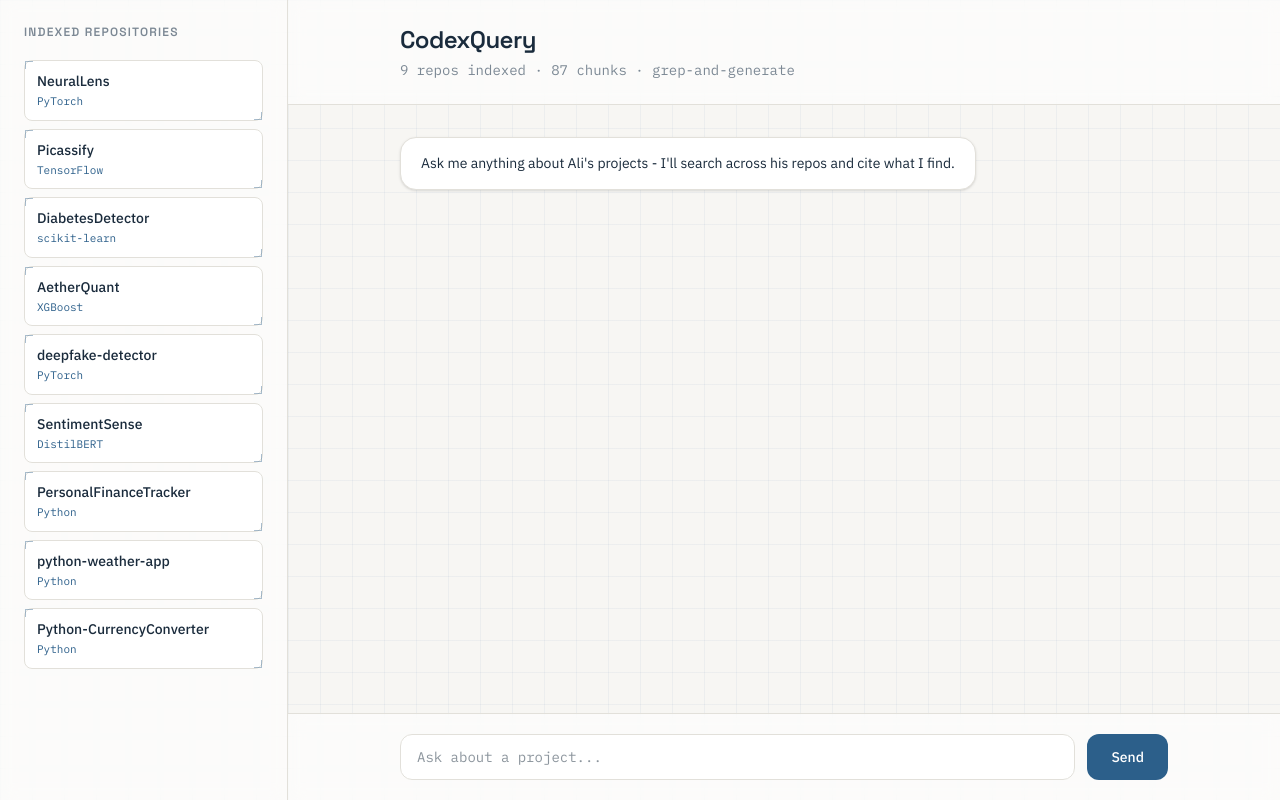
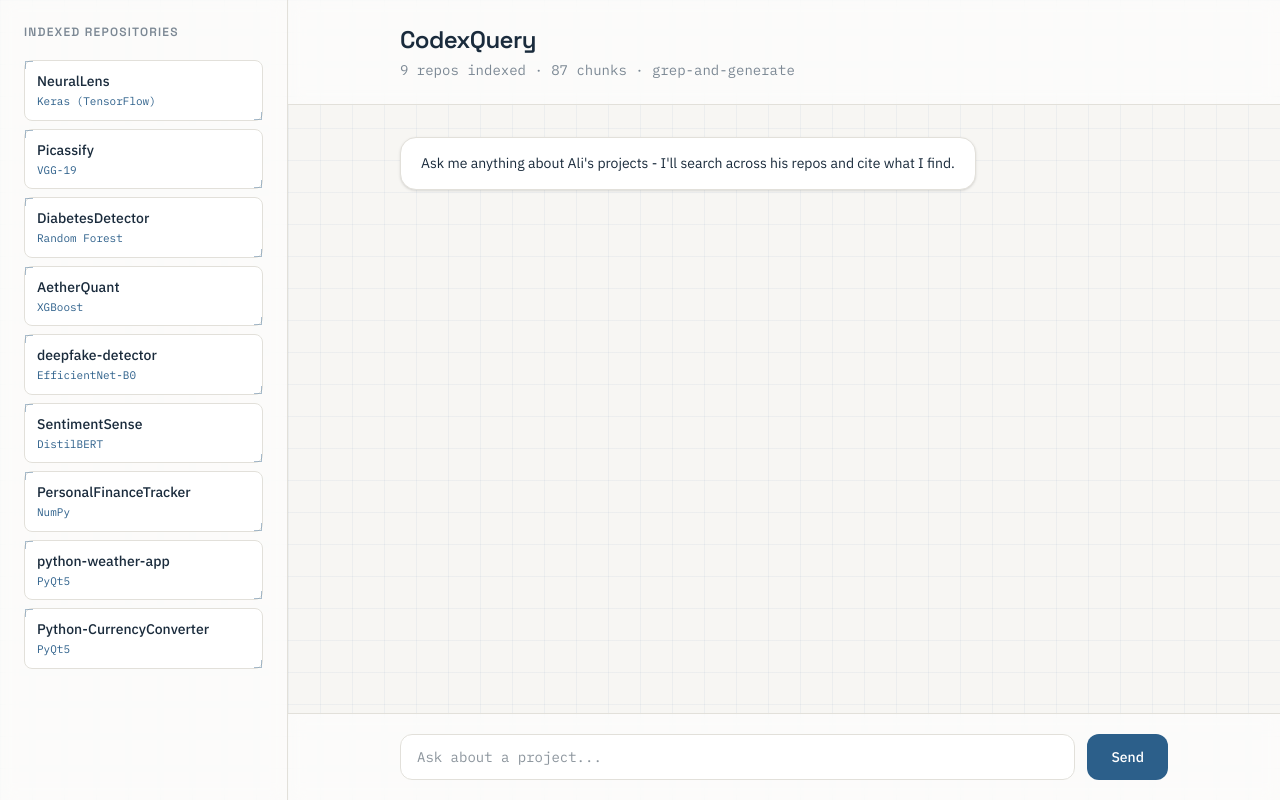
Before and after one commit to ali-faraz-py/CodexQuery, a Next.js app in the folder frontend/: page / in a window 1280 px wide. Built offline with nearby package versions, Linux system fonts and the light colour scheme.

Commit message:
fix: update technology references for NeuralLens, Picassify, and DiabetesDetector in REPOS

```diff
--- a/frontend/src/app/page.js
+++ b/frontend/src/app/page.js
@@ -3,15 +3,15 @@ import ReactMarkdown from "react-markdown";
 import { useState, useEffect } from "react";
 
 const REPOS = [
-  { name: "NeuralLens", tech: "PyTorch" },
-  { name: "Picassify", tech: "TensorFlow" },
-  { name: "DiabetesDetector", tech: "scikit-learn" },
+  { name: "NeuralLens", tech: "Keras (TensorFlow)" },
+  { name: "Picassify", tech: "VGG-19" },
+  { name: "DiabetesDetector", tech: "Random Forest" },
   { name: "AetherQuant", tech: "XGBoost" },
-  { name: "deepfake-detector", tech: "PyTorch" },
+  { name: "deepfake-detector", tech: "EfficientNet-B0" },
   { name: "SentimentSense", tech: "DistilBERT" },
-  { name: "PersonalFinanceTracker", tech: "Python" },
-  { name: "python-weather-app", tech: "Python" },
-  { name: "Python-CurrencyConverter", tech: "Python" },
+  { name: "PersonalFinanceTracker", tech: "NumPy" },
+  { name: "python-weather-app", tech: "PyQt5" },
+  { name: "Python-CurrencyConverter", tech: "PyQt5" },
 ];
 
 export default function Home() {
```
